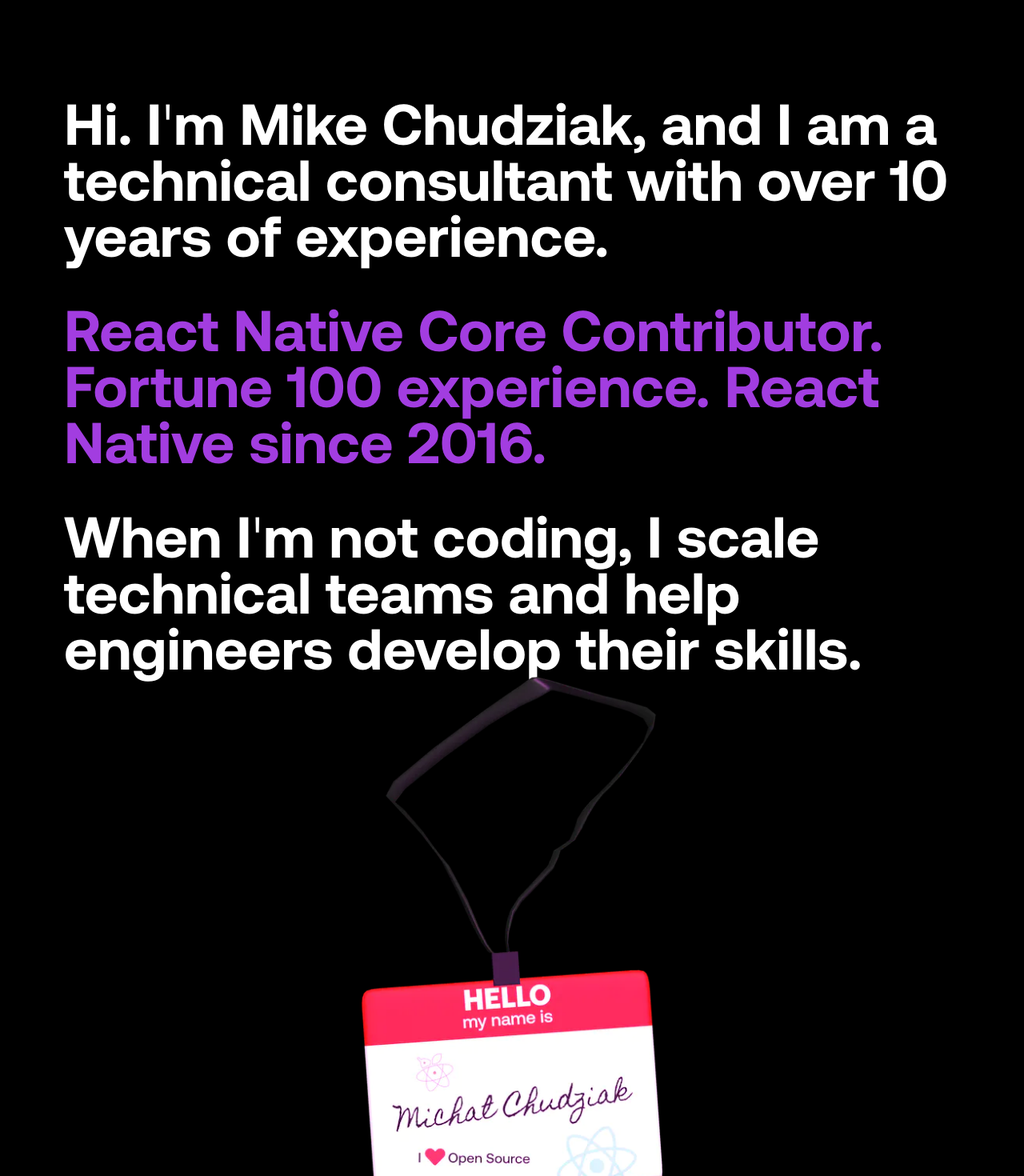
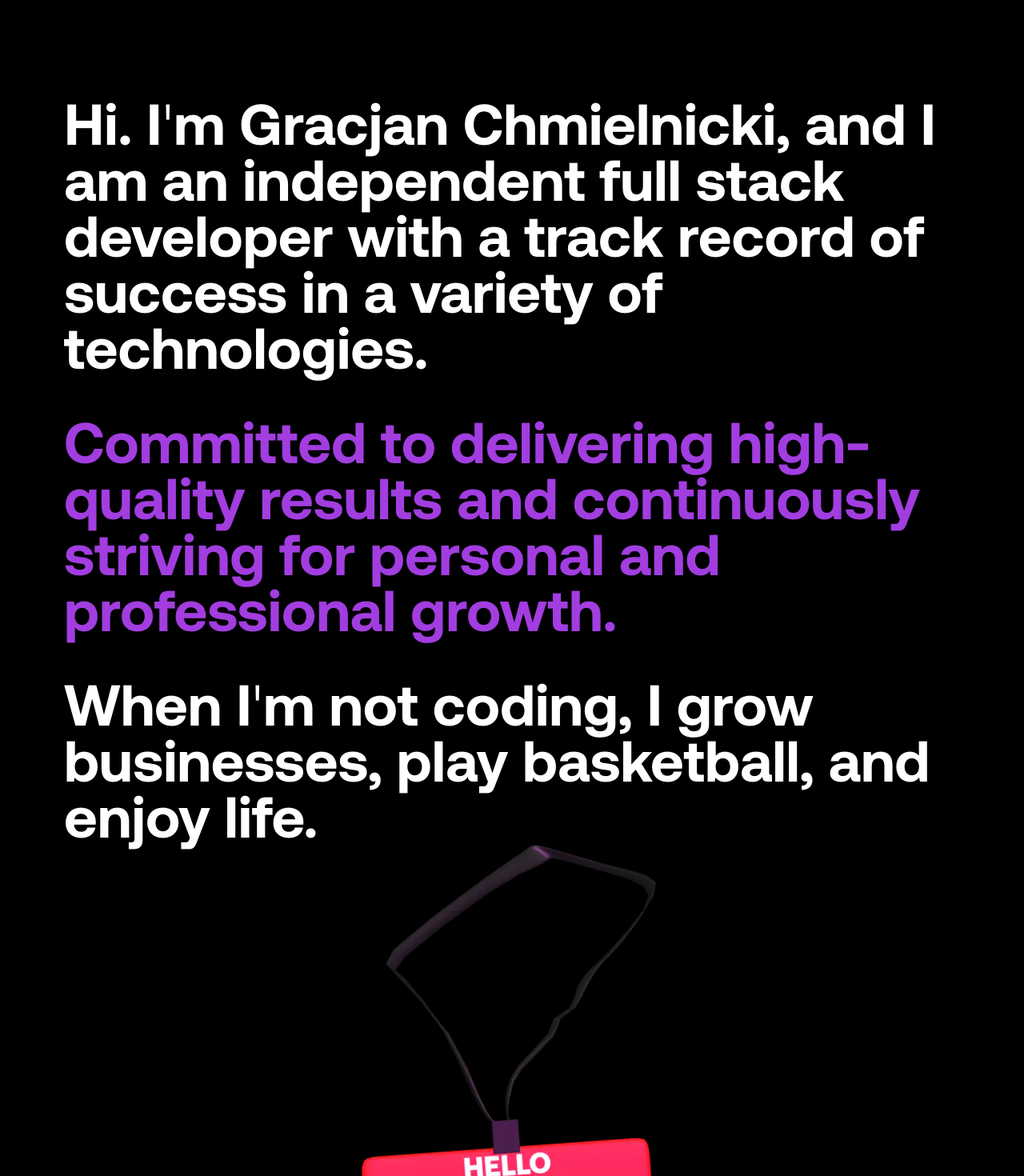
Before and after one commit to gracjaan/PersonalWebsite, a React (Vite) app in the folder PersonalWebsite/: page / in a window 1280 px wide. Shown: the part 1160-2630 px from the top of the page at 80% size. Built offline with nearby package versions, Linux system fonts and the light colour scheme.

Commit message:
Changing texts in introduction page

```diff
--- a/PersonalWebsite/src/pages/Introduction.jsx
+++ b/PersonalWebsite/src/pages/Introduction.jsx
@@ -1,24 +1,24 @@
 import React from "react";
 import Logo from "../assets/nametag.webp";
+import Grako from "../assets/grako.png";
 
 const Introduction = () => {
   return (
     <section className="mt-[480px] px-10 lg:px-20 2xl:px-40 bg-primary flex flex-col-reverse 2xl:flex-row">
       <div className="flex flex-1 justify-center items-center">
-        <img src={Logo} alt="Logo" className="h-[660px]" />
+        <img src={Grako} alt="Logo" className="h-[660px]" />
       </div>
       <div className="flex flex-col flex-1 gap-12">
         <h2 className="text-white text-7xl font-normal leading-[70px]">
-          Hi. I'm Mike Chudziak, and I am a technical consultant with over 10
-          years of experience.
+          Hi. I'm Gracjan Chmielnicki, and I am an independent full stack
+          developer with a track record of success in a variety of technologies.
         </h2>
         <h2 className="text-tertiary text-7xl font-normal leading-[70px]">
-          React Native Core Contributor. Fortune 100 experience. React Native
-          since 2016.
+          Committed to delivering high-quality results and continuously striving
+          for personal and professional growth.
         </h2>
         <h2 className="text-white text-7xl font-normal leading-[70px]">
-          When I'm not coding, I scale technical teams and help engineers
-          develop their skills.
+          When I'm not coding, I grow businesses, play basketball, and enjoy life.
         </h2>
       </div>
     </section>
```
